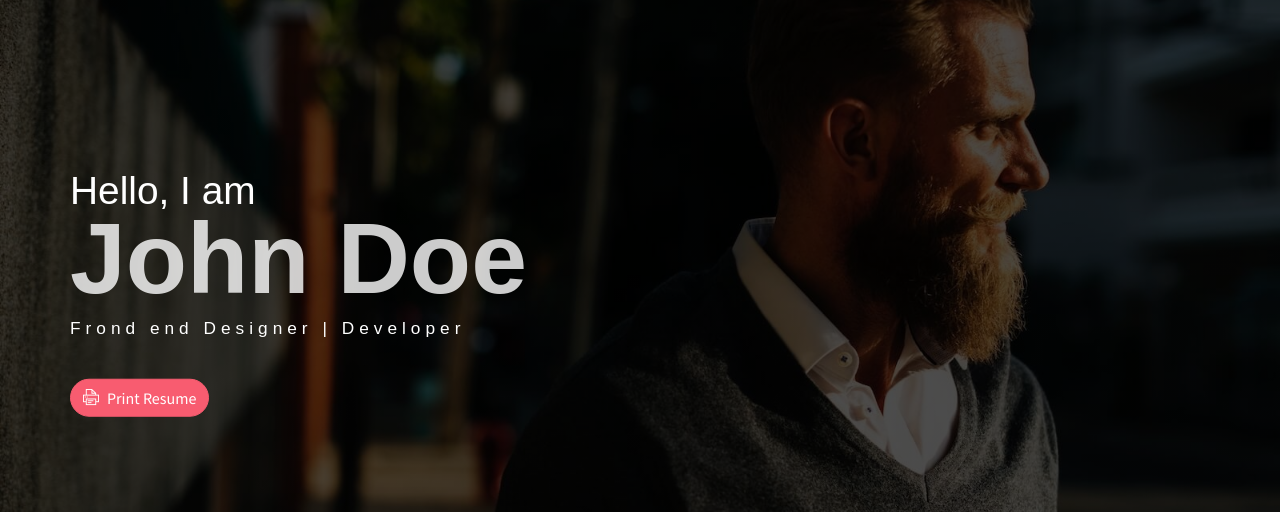
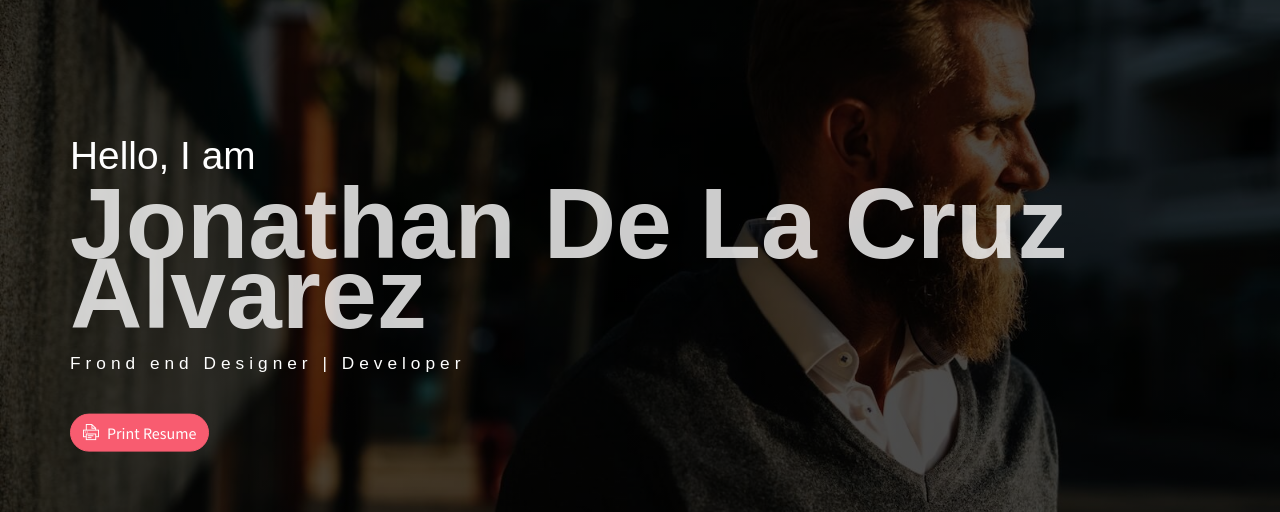
Before and after one commit to JonathanDeLaCruz/jonhdoe, a plain HTML site: page index.html in a window 1280 px wide. Shown: the part 60-572 px from the top of the page. Drawn offline with Linux system fonts and the light colour scheme; some packages are replaced by stand-ins of ours.

Commit message:
Cambie mi nombre

```diff
--- a/index.html
+++ b/index.html
@@ -24,7 +24,7 @@
             </ul>
             <div class="header-content">
                 <h4 class="header-subtitle" >Hello, I am</h4>
-                <h1 class="header-title">John Doe</h1>
+                <h1 class="header-title">Jonathan De La Cruz Alvarez</h1>
                 <h6 class="header-mono" >Frond end Designer | Developer</h6>
                 <button class="btn btn-primary btn-rounded"><i class="ti-printer pr-2"></i>Print Resume</button>
             </div>
```
